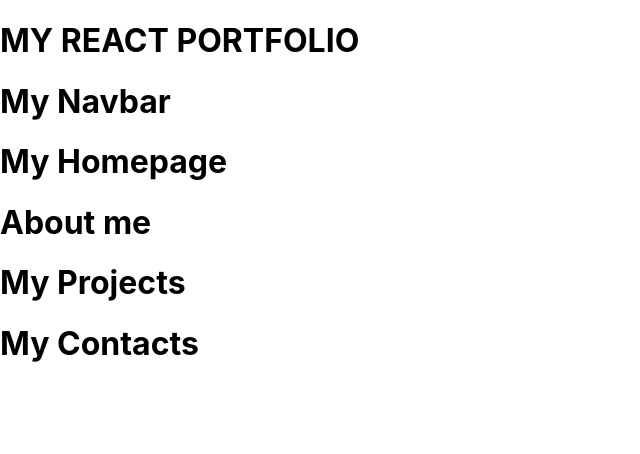
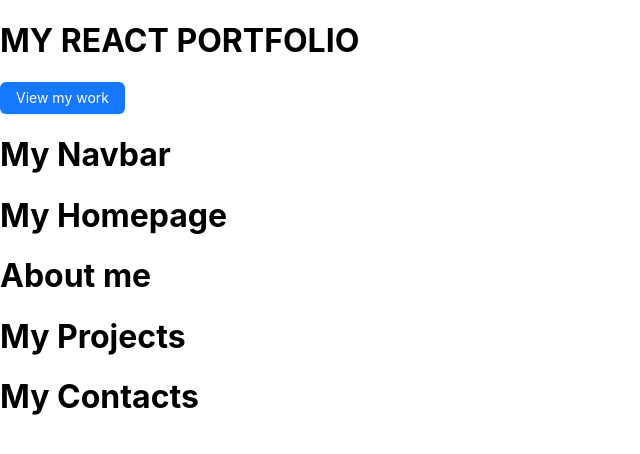
Before and after one commit to Atee-Michael/portfolio-react, a React (Create React App) app in the folder my-react-portfolio/: page / in a window 1280 px wide. Shown: the top 454 px of the page, without its empty margins (0-640 px from the left). Built offline with nearby package versions, Linux system fonts and the light colour scheme.

Commit message:
added ant design to project

```diff
--- a/my-react-portfolio/package.json
+++ b/my-react-portfolio/package.json
@@ -6,6 +6,7 @@
     "@testing-library/jest-dom": "^5.17.0",
     "@testing-library/react": "^13.4.0",
     "@testing-library/user-event": "^13.5.0",
+    "antd": "^5.9.1",
     "react": "^18.2.0",
     "react-dom": "^18.2.0",
     "react-scripts": "5.0.1",
--- a/my-react-portfolio/src/App.js
+++ b/my-react-portfolio/src/App.js
@@ -5,12 +5,14 @@ import Home from './components/Home'
 import About from './components/About'
 import Projects from './components/Projects';
 import Contact from './components/Contact';
+import { Button } from 'antd';
 
 
 function App() {
   return (
     <div className="App">
      <h1>MY REACT PORTFOLIO</h1>
+     <Button type="primary">View my work</Button>
      <Header />
      <Home />
      <About />
```
Also changed, not shown: 1 other file (tests, documents, lock files or other folders).
